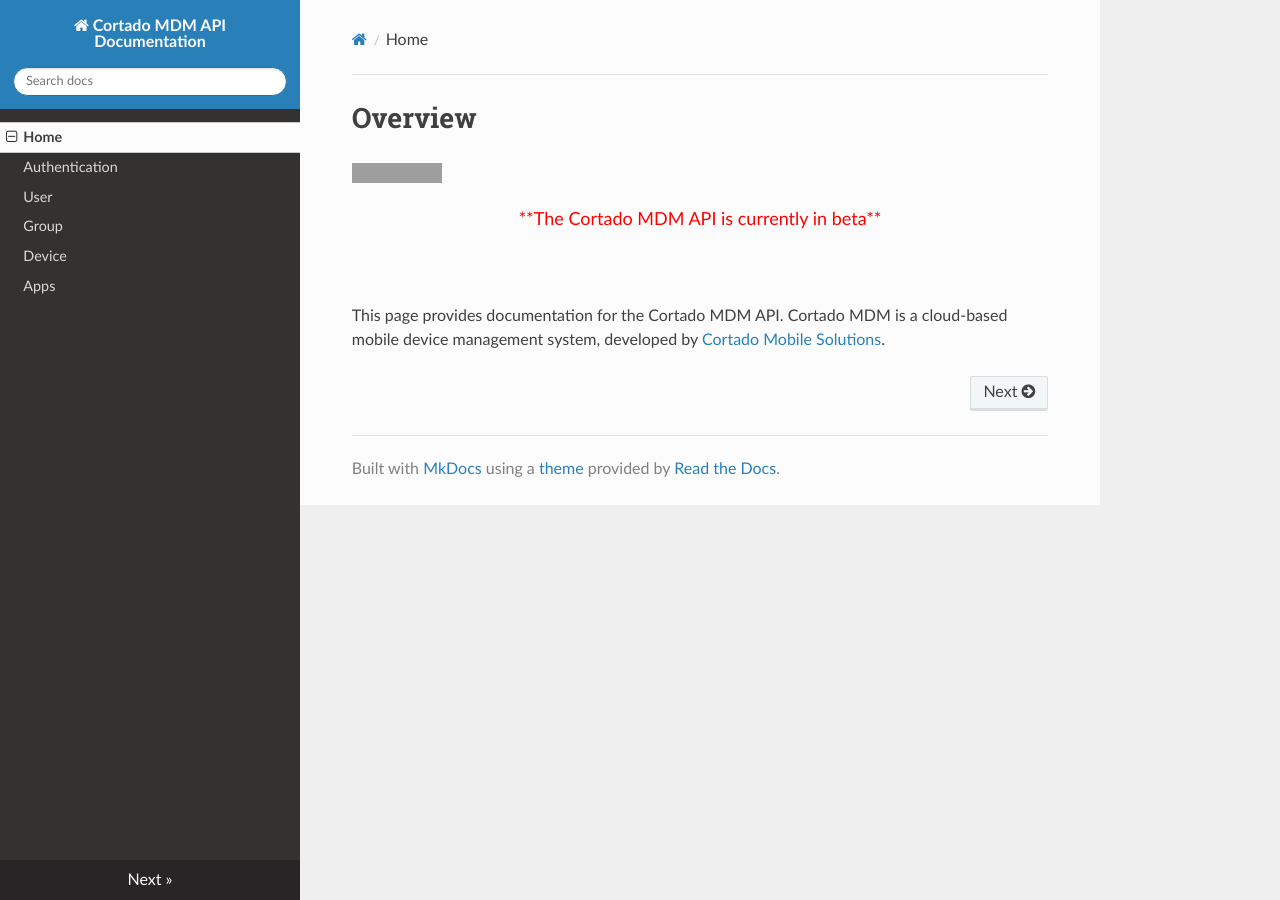
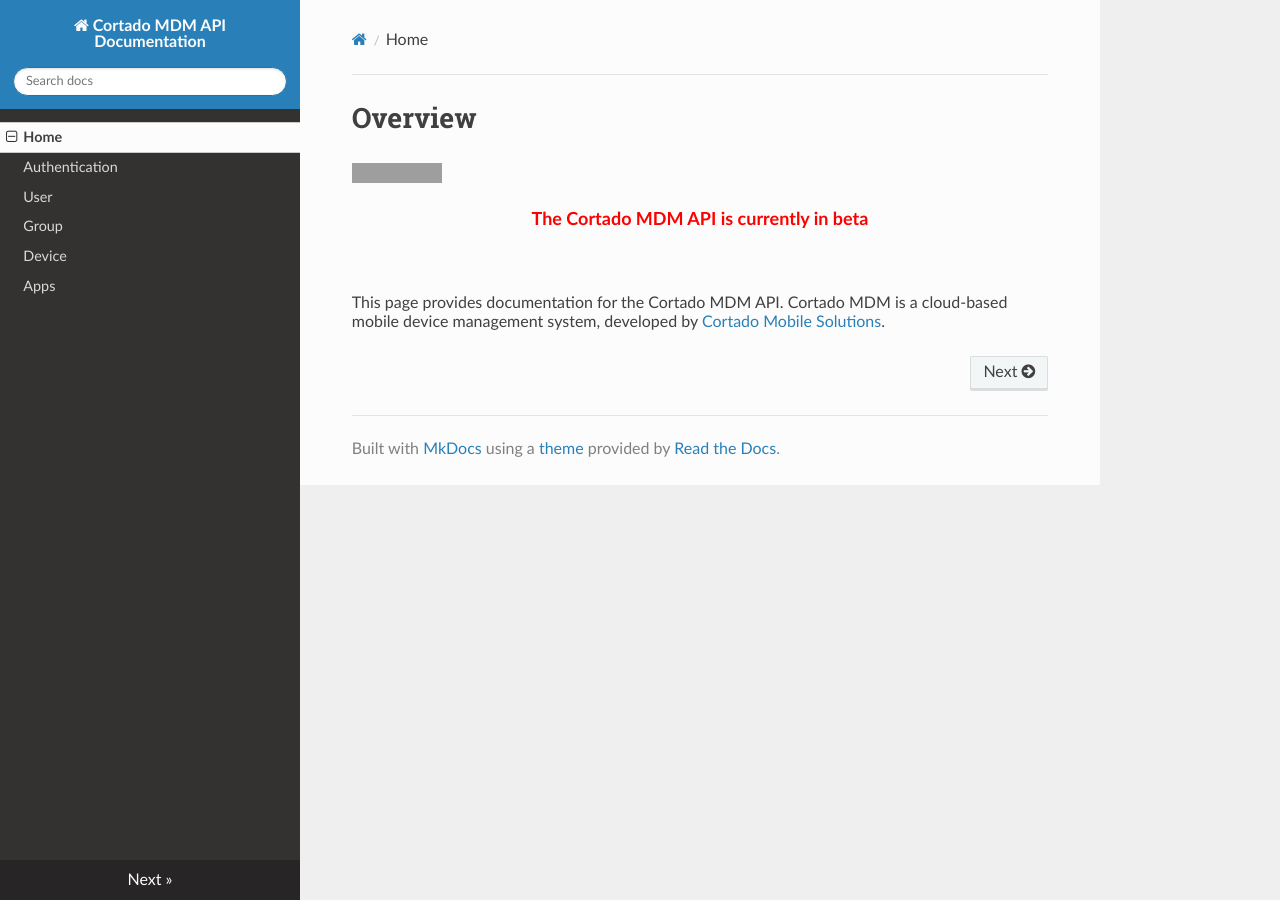
Before and after one commit to cortado-mobile-solutions/apidoc-mdm, an MkDocs documentation site: the page built from docs/index.md, in a window 1280 px wide. Built offline with MkDocs 1.6.1, drawn with Linux system fonts in a browser that asks for light colours; nearby versions of some CDN libraries; grey boxes are pictures that could not be loaded.

Commit message:
index.md: Improving the beta notice auth.md: Added some line breaks

```diff
--- a/docs/index.md
+++ b/docs/index.md
@@ -2,5 +2,5 @@
 
 [![Documentation Status](https://readthedocs.org/projects/cortado-mdm-api-documentation/badge/?version=latest)](https://docs.cortado.com/en/latest/?badge=latest)
 
-<p align="center"><font color="red" size="4">**The Cortado MDM API is currently in beta**</font></p><br><br>
+**<p align="center"><font color="red" size="4">The Cortado MDM API is currently in beta</font></p>**<br><br>
 This page provides documentation for the Cortado MDM API. Cortado MDM is a cloud-based mobile device management system, developed by [Cortado Mobile Solutions](https://www.cortado.com).
```
Also changed, not shown: docs/auth.md (+1 -1 lines).
